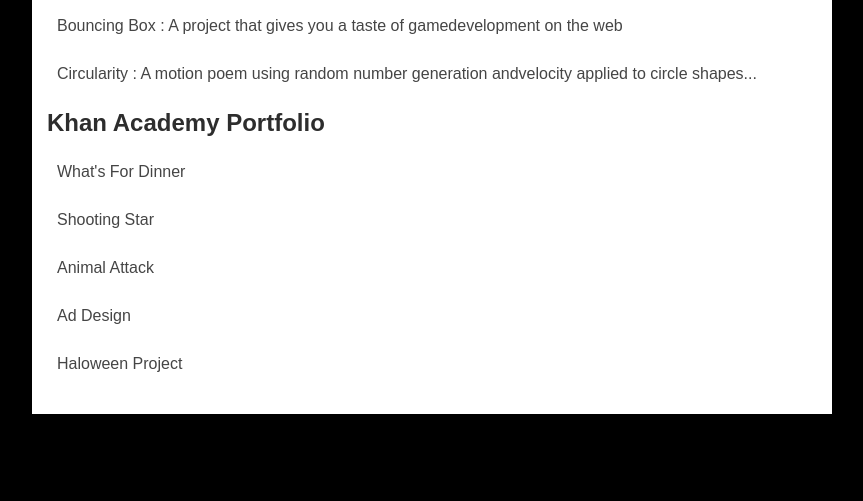
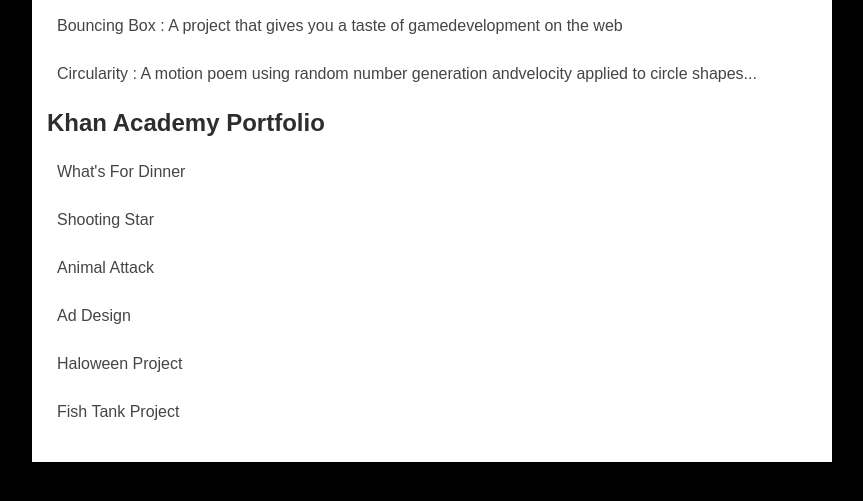
Before and after one commit to HenryVu-epiccoder3000/HenryVu-epiccoder3000.github.io, a plain HTML site: page portfolio.html in a window 1280 px wide. Shown: the part 217-718 px from the top of the page, without its empty margins (208-1071 px from the left). Drawn offline with Linux system fonts and the light colour scheme.

```diff
--- a/portfolio.html
+++ b/portfolio.html
@@ -33,6 +33,7 @@
             <li><a href="https://www.khanacademy.org/computer-programming/henry-vu-dawg/5827796581924864">Animal Attack</a></li>
             <li><a href="https://www.khanacademy.org/computer-programming/henry-vu-free-robux/5277236380221440">Ad Design</a></li>
             <li><a href="https://www.khanacademy.org/computer-programming/henry-vu-haloween-not-an-8-ball/6028683348721664">Haloween Project</a></li>
+            <li><a href="https://www.khanacademy.org/computer-programming/those-who-know/5920290958655488">Fish Tank Project</a></li>
           </ul>
         </div>
       </main>
```
